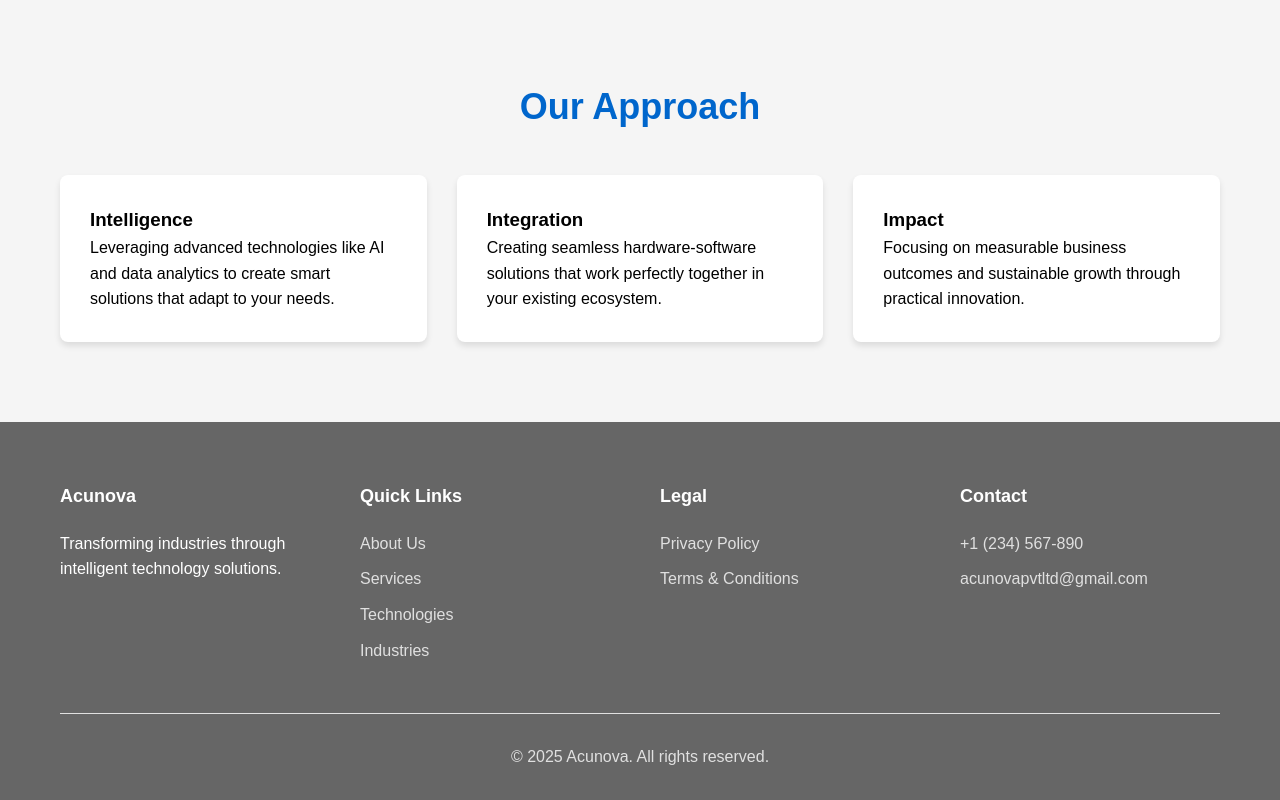
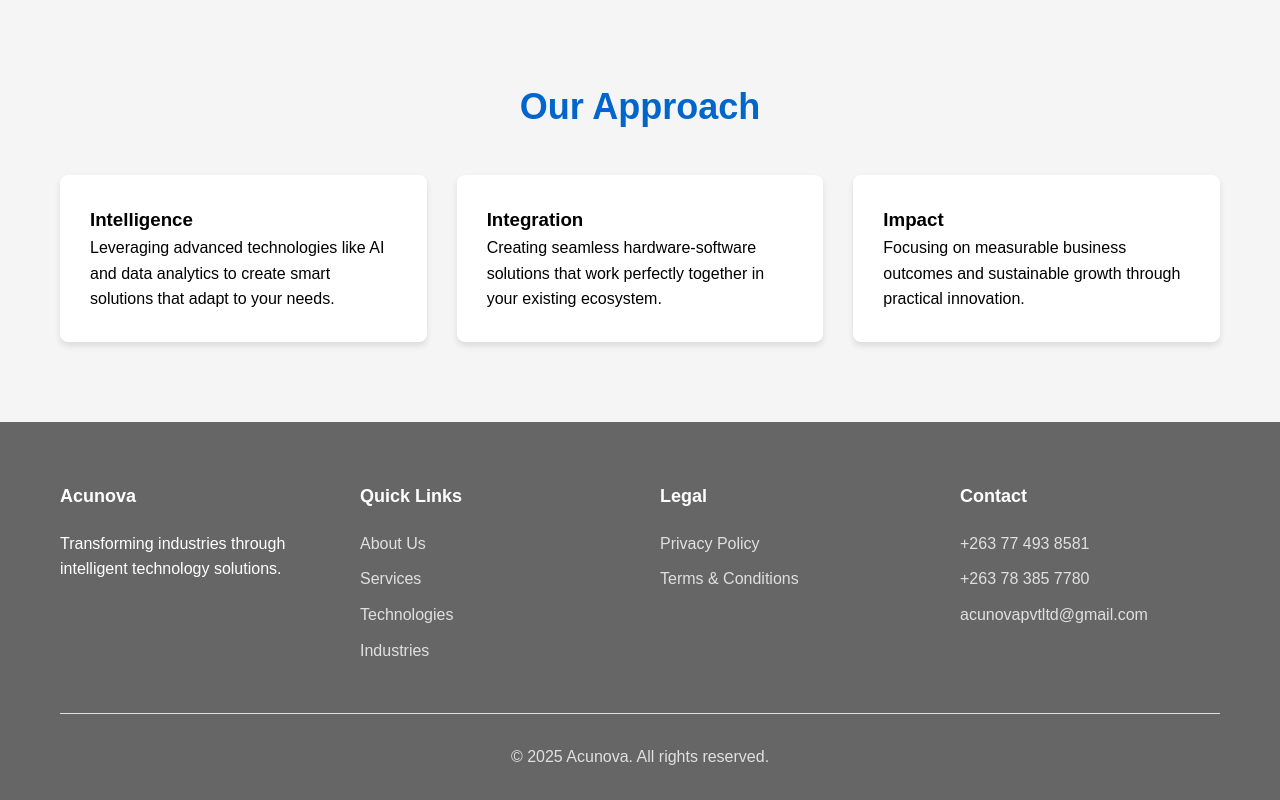
Before and after one commit to Acunova-dev/acunova_website_frontend, a Next.js app: page / in a window 1280 px wide. Shown: the part 1095-1895 px from the top of the page. Built offline with nearby package versions, Linux system fonts and the light colour scheme.

Commit message:
minor change

```diff
--- a/src/app/components/Footer.js
+++ b/src/app/components/Footer.js
@@ -26,7 +26,10 @@ export default function Footer() {
           <div>
             <h3 className="footer-title">Contact</h3>
             <ul className="footer-links">
-              <li><a href="tel:+1234567890" className="footer-link">+1 (234) 567-890</a></li>
+              <li>
+                <a href="tel:+263774938581" className="footer-link">+263 77 493 8581</a>
+                <a href="tel:+263783857780" className="footer-link">+263 78 385 7780</a>
+                </li>
               <li><a href="mailto:acunovapvtltd@gmail.com" className="footer-link">acunovapvtltd@gmail.com</a></li>
             </ul>
           </div>
```
